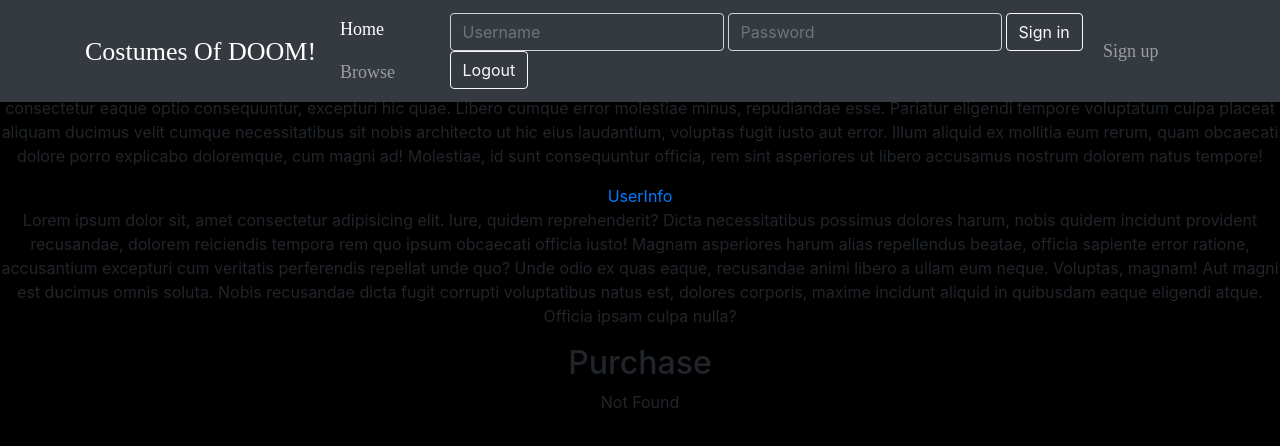
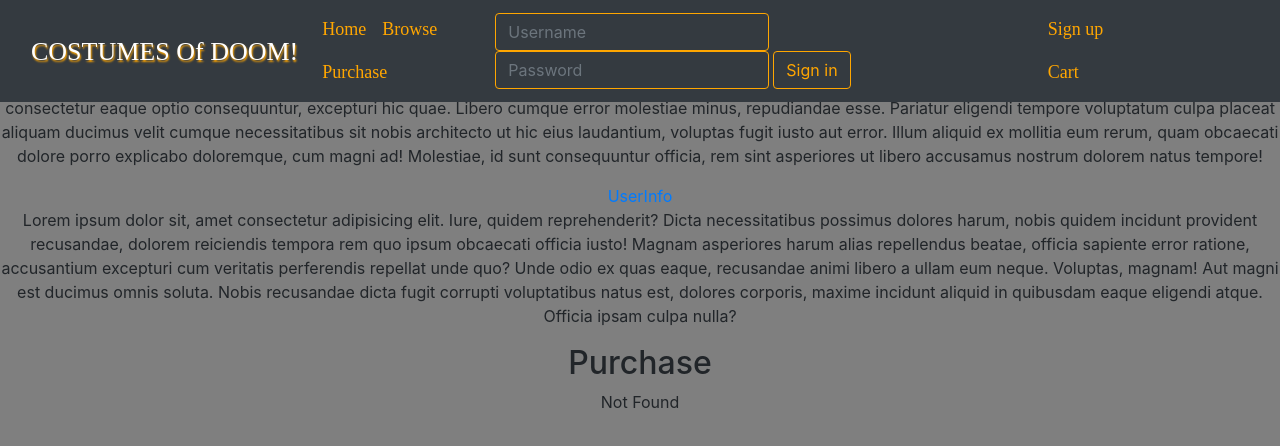
Before and after one commit to eddiesr123/p2-team-a, a React (Create React App) app: page /purchase in a window 1280 px wide. Shown: the top 446 px of the page. Built offline with nearby package versions, Linux system fonts and the light colour scheme.

Commit message:
Added links to pages and Main title.  Changed colors.

```diff
--- a/src/App.css
+++ b/src/App.css
@@ -17,18 +17,15 @@
 
 #nav {
   width: 100%;
+
 }
 #nav-container {
   display: flex;
-  justify-content: flex-end
+  justify-content: flex-end;
 }
 
 #nav-container > a {
   padding: 20px;
-}
-
-.navbar-brand,#navbar-brand{
-  font-family: eater;
 }
 
 #content {
@@ -36,6 +33,7 @@
   display: flex;
   flex-direction: column;
   justify-content: center;
+
 }
 
 .parallax {
@@ -53,18 +51,41 @@
   background-size: cover;
 }
 
-.navbar-brand,#navbar-brand{
+.navbar-brand, #navbar-brand{
     font-family: eater;
     font-size: 26px;
+
+}
+#mainTitle {
+  text-shadow: rgb(255, 166, 0) !important;
 }
 .nav-link {
   font-family: creepster;
   font-size: 18px;
+  color: rgb(255, 166, 0) !important;
+}
+.nav-link:hover {
+  color:yellow !important;
+}
+.nav-link:active {
+  color:red !important;
 }
 
+#navbar-userinfo-btn, #navbar-logout-btn {
+  display: none;
+}
 body{
-  background-color: black;
+  background-color: rgba(0,0,0,0.5);
   }
   .form-group input, .btn-outline-light {
     margin-right:4px;
   }
+  .container {text-align: justify;margin-left:0; margin-right:0;}
+  .form-group input, .form-group button {
+    border:1px solid rgb(255, 166, 0);
+    color: rgb(255, 166, 0);
+  }
+  #login-from-nav-btn:hover {
+    background:rgb(255, 166, 0) !important;
+  }
+  #mainTitle {text-shadow: 1px 2px 2px rgb(255, 166, 0)}
--- a/src/components/Navbar.tsx
+++ b/src/components/Navbar.tsx
@@ -19,24 +19,27 @@ export default class Navbar extends React.Component<any, any> {
               <span className="navbar-toggler-icon" />
             </button>
 
-            <a className="navbar-brand" href="#" id="mainTitle">
-              Costumes Of DOOM!
-            </a>
+            <Link className="navbar-brand" to="/" id="mainTitle">
+              COSTUMES Of DOOM!
+            </Link>
 
             {/* Collapsible content */}
             <div className="collapse navbar-collapse navbar-opendiet-collapse">
               {/*links */}
               <ul className="nav navbar-nav mr-auto smooth-scroll">
-                <li className="active nav-item">
-                  <a className="nav-link" href="/">
-                    Home{" "}
-                  </a>
+                <li className="nav-item">
+                <Link className="nav-link" to="/" id="navbar-home-btn">Home</Link>
                 </li>
 
                 <li className="divider-vertical nav-item" />
-                <li>
-
-                  <Link className="nav-link" to="/browse/">Browse</Link>
+                <li className="nav-item">
+                  <Link className="nav-link" to="/browse/" id="navbar-browse-btn">Browse</Link>
+                </li>
+                <li className="nav-item">
+                  <Link className="nav-link" to="/userinfo/" id="navbar-userinfo-btn">User Information</Link>
+                </li>
+                <li className="nav-item">
+                  <Link className="nav-link" to="/purchase/" id="navbar-purchase-btn">Purchase</Link>
                 </li>
               </ul>
 
@@ -44,7 +47,7 @@ export default class Navbar extends React.Component<any, any> {
                 className="navbar-form form-inline navbar-right"
                 action="/login/"
                 method="post"
-                role="login"
+                /*role="login" */
               >
                 <input
                   type="hidden"
@@ -65,34 +68,22 @@ export default class Navbar extends React.Component<any, any> {
                 </div>
                 {/* form-group */}
                 <div className="form-group">
-                  <label className="sr-only" htmlFor="inputPassword">
-                    Password:
-                  </label>
+                  <label className="sr-only" htmlFor="inputPassword">Password:</label>
                   <input
-                    type="password"
-                    className="form-control input-sm text-light bg-dark"
-                    id="inputPassword"
-                    name="password"
-                    placeholder="Password"
-                  />
+                    type="password" className="form-control input-sm text-light bg-dark"
+                    id="inputPassword" name="password" placeholder="Password" />
+                </div>
+                <div className="form-group">
+                  <label className="sr-only" htmlFor="inputSignUp">Sign Up:</label>
+                  <button type="submit" className="btn btn-outline-light" value="Login" id="login-from-nav-btn">
+                  Sign in
+                </button>
+                <button type="submit" className="btn btn-outline-light" value="Logout" id="navbar-logout-btn">
+                  Logout
+                </button>
                 </div>
                 {/* form-group */}
-                <button
-                  type="submit"
-                  className="btn btn-outline-light "
-                  value="Login"
-                  id="login-from-nav"
-                >
-                  Sign in
-                </button>
-                <button
-                  type="submit"
-                  className="btn btn-outline-light "
-                  value="Logout"
-                  id="logout"
-                >
-                  Logout
-                </button>
+
               </form>
 
               {/*  <a href="/register/">Signup</a> */}
@@ -104,7 +95,10 @@ export default class Navbar extends React.Component<any, any> {
                     Sign up
                   </a>
                 </li>
-                <ul />
+                <li className="nav-item">
+                <Link className="nav-link" to="/cart/" id="navbar-cart-btn">
+                  <span className="glyphicon glyphicon-shopping-cart"></span>Cart</Link>
+                </li>
               </ul>
             </div>
           </div>
--- a/src/index.css
+++ b/src/index.css
@@ -1,3 +1,4 @@
+
 body {
   margin: 0;
   font-family: -apple-system, BlinkMacSystemFont, 'Segoe UI', 'Roboto', 'Oxygen',
```
